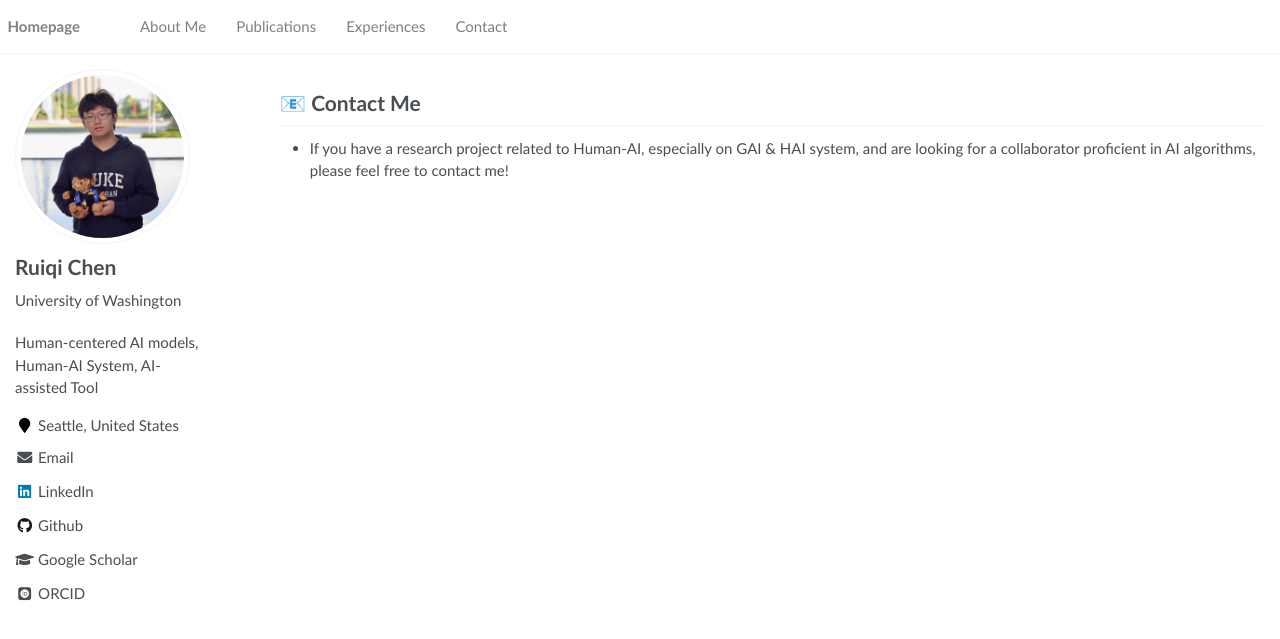
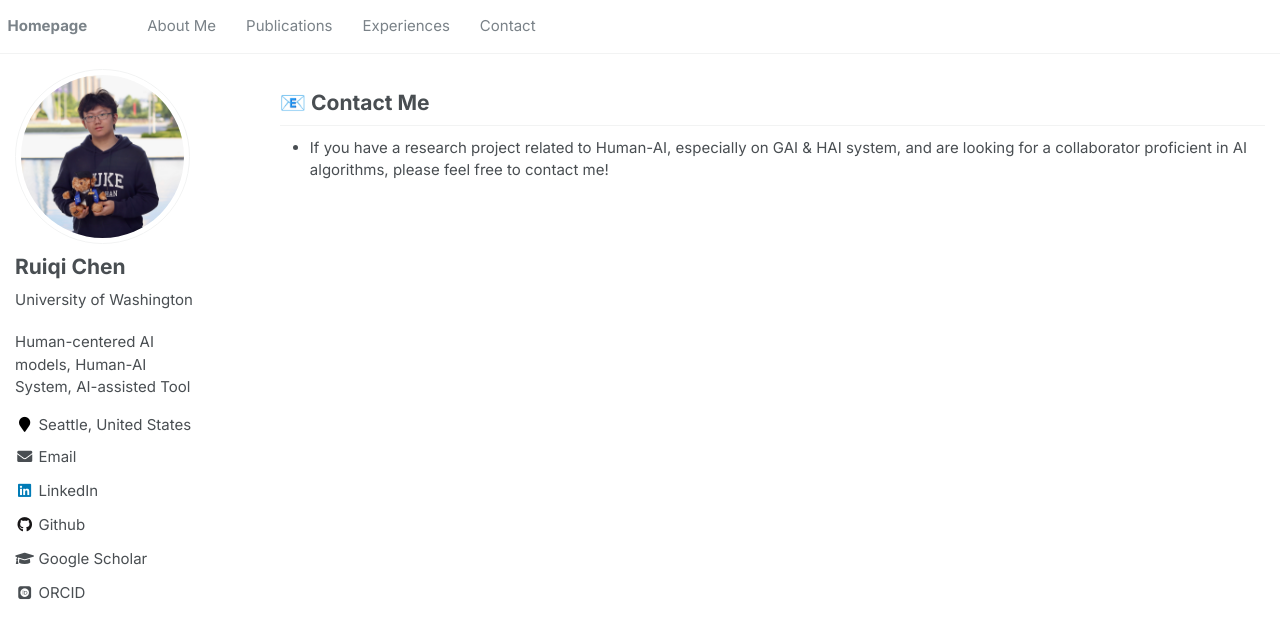
Before and after one commit to Ruiqi-Chen-0216/Ruiqi-Chen-0216.github.io, a Jekyll site: the page built from _pages/contact.md, in a window 1280 px wide. Shown: the top 639 px of the page. Built offline with Jekyll 4.4.1, drawn with Linux system fonts in a browser that asks for light colours; some web fonts are replaced.

Commit message:
update word

```diff
--- a/_includes/head/custom.html
+++ b/_includes/head/custom.html
@@ -8,6 +8,9 @@
 <meta name="msapplication-config" content="/images/browserconfig.xml?v=M44lzPylqQ">
 <meta name="theme-color" content="#ffffff">
 <link rel="stylesheet" href="/assets/css/academicons.css"/>
+<link rel="preconnect" href="https://fonts.googleapis.com">
+<link rel="preconnect" href="https://fonts.gstatic.com" crossorigin>
+<link href="https://fonts.googleapis.com/css2?family=Inter:wght@400;500;600;700&display=swap" rel="stylesheet">
 
 <script type="text/x-mathjax-config"> MathJax.Hub.Config({ TeX: { equationNumbers: { autoNumber: "all" } } }); </script>
 <script type="text/x-mathjax-config">
--- a/_sass/_variables.scss
+++ b/_sass/_variables.scss
@@ -14,7 +14,7 @@
 
 /* system typefaces */
 $serif                      : Georgia, Times, serif;
-$sans-serif                 : "Trebuchet MS", Helvetica, sans-serif;
+$sans-serif                 : "Inter", "Trebuchet MS", Helvetica, sans-serif;
 // $sans-serif                 : Georgia, serif, sans-serif;
 
 // $sans-serif                 : -apple-system, ".SFNSText-Regular", "San Francisco", "Roboto", "Segoe UI", "Helvetica Neue", "Lucida Grande", Arial, sans-serif;
```
